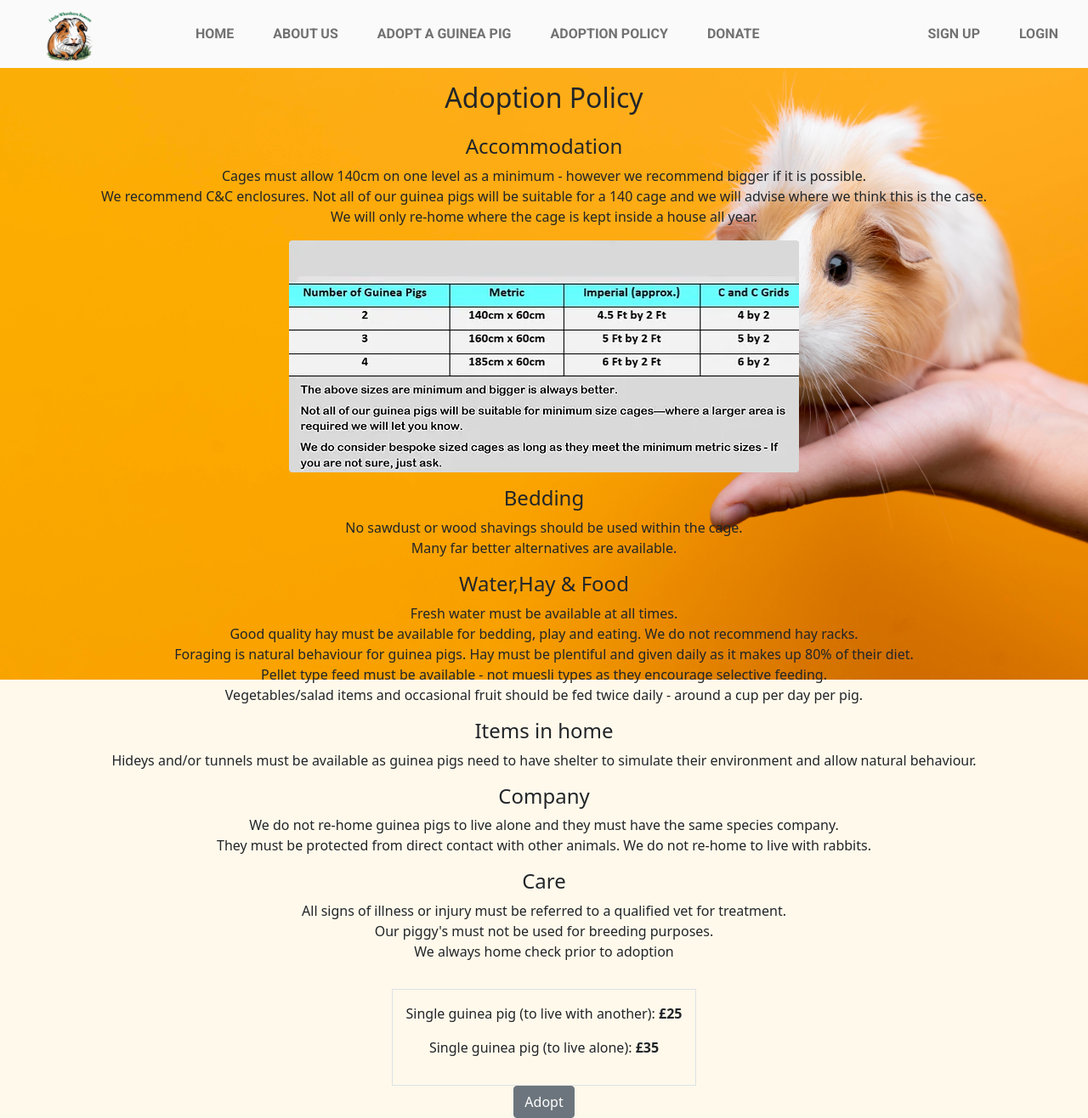
After one commit to marina9222/Little-Wheekers-Rescue, a Django app: page /adoption-policy/ in a window 1280 px wide. The commit adds this page. Shown: the whole page at 85% size. Run offline with Django 3.2, Linux system fonts and the light colour scheme; some libraries are stand-ins or nearby versions.

Commit message:
Added adoption policy template and views , urls for it

```diff
--- /dev/null
+++ b/home/templates/home/adoption_policy.html
@@ -0,0 +1,66 @@
+{% extends 'base.html' %}
+
+{% block content %}
+
+<div class="row"></div>
+    <div class="col text-center mt-3">
+        <h2 class="logo-font">Adoption Policy</h2>
+    </div>
+</div>
+<div class="row"></div>
+    <div class="col text-center mt-3">
+        <h4 class="logo-font">Accommodation</h4>
+        <p class="text-center">Cages must allow 140cm on one level as a minimum - however we recommend bigger if it is possible.<br>
+          We recommend C&C enclosures. Not all of our guinea pigs will be suitable for a 140 cage and we will advise where we think this is the case.<br>
+          We will only re-home where the cage is kept inside a house all year.</p>
+    </div>
+    <div class="text-center">
+    <img src="/media/policy.png" class="img-fluid rounded" alt="policy">
+    </div>
+</div>
+<div class="col text-center mt-3">
+    <h4 class="logo-font text-center">Bedding</h4>
+    <p class="text-center">No sawdust or wood shavings should be used within the cage.<br>
+      Many far better alternatives are available.</p>
+</div>
+<div class="col text-center mt-3"></div>
+    <h4 class="logo-font text-center">Water,Hay & Food</h4>
+    <p class="text-center">Fresh water must be available at all times.<br>
+     Good quality hay must be available for bedding, play and eating. We do not recommend hay racks.<br>
+      Foraging is natural behaviour for guinea pigs. Hay must be plentiful and given daily as it makes up 80% of their diet.<br>
+      Pellet type feed must be available - not muesli types as they encourage selective feeding. <br>
+      Vegetables/salad items and occasional fruit should be fed twice daily - around a cup per day per pig.
+    </p>
+</div>
+
+<div class="col text-center mt-3"></div>
+    <h4 class="logo-font text-center">Items in home</h4>
+    <p class="text-center">Hideys and/or tunnels must be available as guinea pigs need to have shelter to simulate their environment and allow natural behaviour.
+    </p>
+</div>
+<div class="col text-center mt-3"></div>
+    <h4 class="logo-font text-center">Company</h4>
+    <p class="text-center">We do not re-home guinea pigs to live alone and they must have the same species company.<br>
+     They must be protected from direct contact with other animals. We do not re-home to live with rabbits.
+    </p>
+</div>
+<div class="col text-center mt-3"></div>
+    <h4 class="logo-font text-center">Care</h4>
+    <p class="text-center">All signs of illness or injury must be referred to a qualified vet for treatment.<br>
+    Our piggy's must not be used for breeding purposes.<br>
+    We always home check prior to adoption
+    </p>
+</div>
+<div class="row"></div>
+    <div class="col text-center mt-3">
+            <div class="border p-3" style="display: inline-block;">
+                <p>Single guinea pig (to live with another): <strong>£25</strong></p>
+                <p>Single guinea pig (to live alone): <strong>£35</strong></p>
+            </div>
+    </div>
+</div>
+<div class="text-center">
+<a href="{% url 'adoptions:available_guinea_pigs' %}" class="btn btn-secondary">Adopt</a>
+</div>
+
+{% endblock %}
--- a/home/urls.py
+++ b/home/urls.py
@@ -7,4 +7,5 @@
 urlpatterns = [
     path('', views.index, name='index'),
     path('about/', views.about_us, name='about_us'),
+    path('adoption-policy/', views.adoption_policy, name='adoption_policy'),
 ]
--- a/home/views.py
+++ b/home/views.py
@@ -10,3 +10,6 @@
 
 def about_us(request):
     return render(request, 'home/about_us.html')
+
+def adoption_policy(request):
+    return render(request, 'home/adoption_policy.html')
--- a/templates/base.html
+++ b/templates/base.html
@@ -52,7 +52,7 @@
               <a class="nav-link text-decoration-none dark-text fw-bold" href="{% url 'adoptions:available_guinea_pigs' %}">Adopt a Guinea Pig</a>
             </li>
             <li class="nav-item">
-              <a class="nav-link text-decoration-none dark-text fw-bold" href="#">Adoption Policy</a>
+              <a class="nav-link text-decoration-none dark-text fw-bold" href="{% url 'home:adoption_policy' %}">Adoption Policy</a>
             </li>
             <li class="nav-item">
               <a class="nav-link text-decoration-none dark-text fw-bold" href="#">Donate</a>
```
Also changed, not shown: media/policy.png (added).
